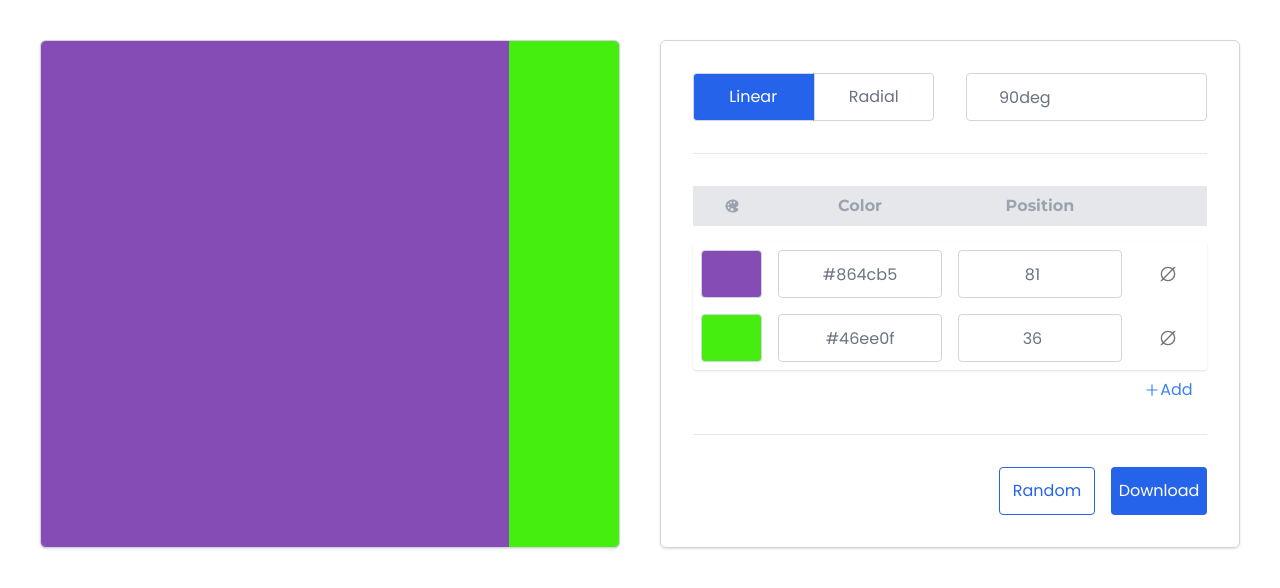
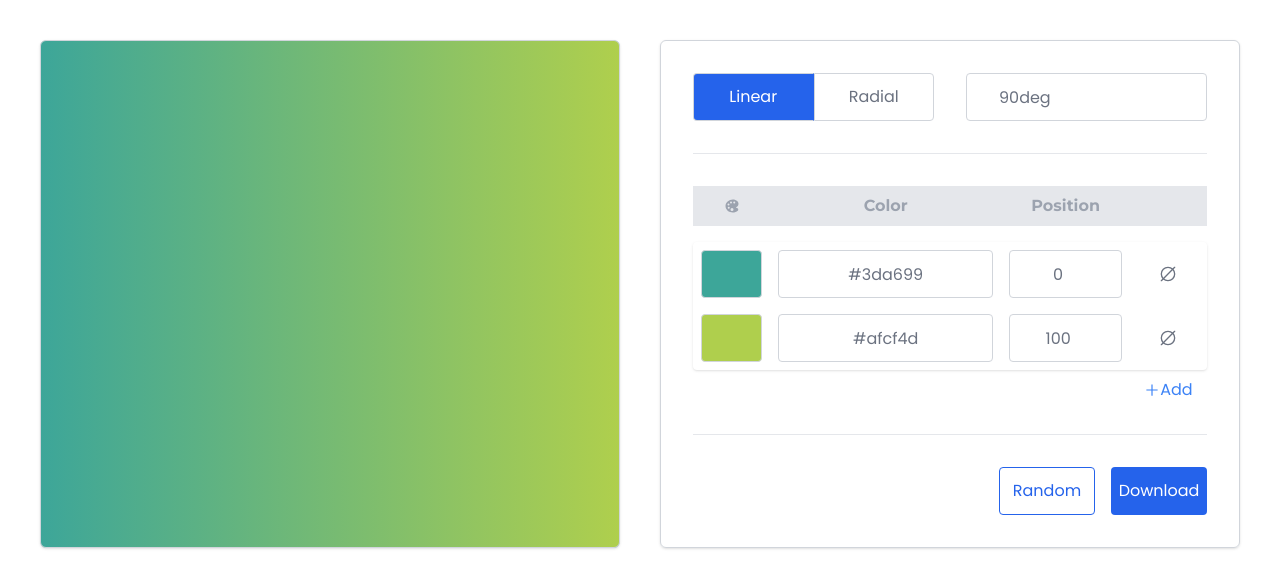
Before and after one commit to EMCSquare12/color-wave, a React (Vite) app in the folder color-wave/: page / in a window 1280 px wide. Shown: the top 588 px of the page. Built offline with nearby package versions, Linux system fonts and the light colour scheme.

Commit message:
Feat: added newColor and newPosition. Added random generator

```diff
--- a/color-wave/src/components/ColorPosition.jsx
+++ b/color-wave/src/components/ColorPosition.jsx
@@ -3,21 +3,21 @@ import ColorPicker from "react-pick-color";
 const ColorPosition = ({ propsColor, propsPosition }) => {
   const [isOpenColor, setIsOpenColor] = useState(false);
   const colorRef = useRef(null);
-  const [color, setColor] = useState("");
-  const [position, setPosition] = useState(0);
+  // const [color, setColor] = useState("");
+  // const [position, setPosition] = useState(0);
 
-  useEffect(() => {
-    const randomInt = Math.floor(Math.random() * 16777216);
-    const hexColor = "#" + randomInt.toString(16).padStart(6, "0");
-    const randomPostion = Math.floor(Math.random() * 100) + 1;
-    setPosition(randomPostion);
-    setColor(hexColor);
-  }, []);
+  // useEffect(() => {
+  //   const randomInt = Math.floor(Math.random() * 16777216);
+  //   const hexColor = "#" + randomInt.toString(16).padStart(6, "0");
+  //   const randomPostion = Math.floor(Math.random() * 100) + 1;
+  //   setPosition(randomPostion);
+  //   setColor(hexColor);
+  // }, []);
 
-  useEffect(() => {
-    propsColor(color);
-    propsPosition(position);
-  }, [color, position]);
+  // useEffect(() => {
+  //   propsColor(color);
+  //   propsPosition(position);
+  // }, [color, position]);
   useEffect(() => {
     const handleClickOutside = (event) => {
       if (colorRef.current && !colorRef.current.contains(event.target)) {
@@ -38,7 +38,7 @@ const ColorPosition = ({ propsColor, propsPosition }) => {
         className="w-[15%] h-auto flex items-center justify-center p-2 relative"
       >
         <button
-          style={{ backgroundColor: color }}
+          style={{ backgroundColor: propsColor }}
           onClick={() => setIsOpenColor(!isOpenColor)}
           className=" border-gray-300  hover:shadow md:h-12 h-10 w-full rounded focus:ring-2 border"
         ></button>
@@ -51,21 +51,21 @@ const ColorPosition = ({ propsColor, propsPosition }) => {
           </div>
         )}
       </div>
-      <div className="w-[35%] h-auto flex items-center justify-center   p-2">
+      <div className="w-[45%] h-auto flex items-center justify-center   p-2">
         <input
-          onChange={(e) => setColor(e.target.value)}
+          // onChange={(e) => setColor(e.target.value)}
           onClick={() => setIsOpenColor(true)}
-          value={color}
+          value={propsColor}
           type="text"
           className=" border-gray-300 hover:shadow focus:ring-2 text-center w-full md:h-12 h-10 border outline-none rounded text-gray-500 font-poppins text-sm md:text-base px-2 md:px-4"
         />
       </div>
-      <div className="w-[35%] h-auto flex items-center justify-center   p-2">
+      <div className="w-[25%] h-auto flex items-center justify-center   p-2">
         <input
-          value={position}
+          value={propsPosition}
           max={100}
           min={0}
-          onChange={(e) => setPosition(e.target.value)}
+          // onChange={(e) => setPosition(e.target.value)}
           type="number"
           className="hover:shadow border-gray-300 focus:ring-2 text-center w-full md:h-12 h-10 border outline-none rounded text-gray-500 font-poppins text-sm md:text-base px-2 md:px-4"
         />
--- a/color-wave/src/components/SelectionPallet.jsx
+++ b/color-wave/src/components/SelectionPallet.jsx
@@ -16,14 +16,32 @@ const SelectionPallet = ({ propsGradient, propsFirstColor }) => {
   const [color, setColor] = useState({});
   const [position, setPosition] = useState({});
 
+  const randomColor = () => {
+    const randomInt = Math.floor(Math.random() * 16777216);
+    const hexColor = "#" + randomInt.toString(16).padStart(6, "0");
+    return hexColor;
+  };
+  const randomPosition = () => {
+    return Math.floor(Math.random() * 100) + 1;
+  };
   useEffect(() => {
-    const bgGradient = `${type}-gradient(${rotation}, ${color.firstColor} ${position.firstPosition}%, ${color.secondColor} ${position.secondPosition}%)`;
+    setColor({ firstColor: randomColor(), secondColor: randomColor() });
+    setPosition({ firstPosition: 0, secondPosition: 100 });
+  }, []);
+  useEffect(() => {
+    const colorPosition0 = `${
+      color.newColor0 !== undefined ? color.newColor0 : ""
+    } ${
+      position.newPosition0 !== undefined ? position.newPosition0 + "%," : ""
+    }`;
+    const colorPosition1 = `${
+      color.newColor1 !== undefined ? color.newColor1 : ""
+    } ${
+      position.newPosition1 !== undefined ? position.newPosition1 + "%," : ""
+    }`;
+    const bgGradient = `${type}-gradient(${rotation}, ${color.firstColor} ${position.firstPosition}%, ${colorPosition0} ${colorPosition1}  ${color.secondColor} ${position.secondPosition}%)`;
     propsGradient(bgGradient);
     propsFirstColor(color.firstColor);
-
-    console.log(color);
-    console.log(position);
-    console.log(bgGradient);
   }, [color, position, type, rotation]);
 
   useEffect(() => {
@@ -36,13 +54,11 @@ const SelectionPallet = ({ propsGradient, propsFirstColor }) => {
       type === "linear" ? "linearList" : "radialList"
     ].filter((item) => item.toLowerCase().includes(rotation.toLowerCase()));
 
-    if (rotation.trim() !== undefined) {
-      setRotationList(filteredList);
-    } else {
-      setRotationList(
-        selectionList[type === "linear" ? "linearList" : "radialList"]
-      );
-    }
+    setRotationList(
+      rotation.trim() !== ""
+        ? filteredList
+        : selectionList[type === "linear" ? "linearList" : "radialList"]
+    );
   }, [type, rotation]);
 
   useEffect(() => {
@@ -70,24 +86,60 @@ const SelectionPallet = ({ propsGradient, propsFirstColor }) => {
   };
 
   const handleList = (value) => {
-    setList(value);
+    setRotaion(value);
     setToggleList(false);
   };
   const handleListChange = (value) => {
-    setList(value);
+    setRotaion(value);
     setToggleList(true);
   };
+
   const handleNewColor = () => {
-    setNewColor([...newColor, <ColorPosition />]);
+    setColor((prevState) => ({
+      ...prevState,
+      [`newColor${newColor.length}`]: randomColor(),
+    }));
+
+    setPosition((prevState) => ({
+      ...prevState,
+      [`newPosition${newColor.length}`]: newColor.length === 0 ? 30 : 70,
+    }));
+
+    setNewColor((prevState) => [
+      ...prevState,
+      <ColorPosition
+        key={prevState.length}
+        propsColor={color[`newColor${prevState.length}`]}
+        propsPosition={position[`newPosition${prevState.length}`]}
+      />,
+    ]);
   };
+
   const handleDelete = (index) => {
-    const filteredNewColor = [...newColor].filter((_, id) => id !== index);
+    const filteredNewColor = newColor.filter((_, id) => id !== index);
+
+    setColor((prevColor) => {
+      const updatedColor = { ...prevColor };
+      delete updatedColor[`newColor${index}`];
+      return updatedColor;
+    });
+
+    setPosition((prevPosition) => {
+      const updatedPosition = { ...prevPosition };
+      delete updatedPosition[`newPosition${index}`];
+      return updatedPosition;
+    });
+
     setNewColor(filteredNewColor);
   };
 
-  const handleColorPosition = (key, value) => {
-    setColor((preValue) => ({ ...preValue, [key]: value }));
-    setPosition((preValue) => ({ ...preValue, [key]: value }));
+  const handleRandom = () => {
+    const updatedColor = {};
+    for (const key in color) {
+      updatedColor[key] = randomColor();
+    }
+    console.log(updatedColor);
+    setColor(updatedColor);
   };
   return (
     <div
@@ -137,7 +189,7 @@ const SelectionPallet = ({ propsGradient, propsFirstColor }) => {
                   key={index}
                   onClick={() => handleList(item)}
                   className={`flex items-center h-10 p-2 text-sm  rounded md:h-12 hover:text-white  md:p-4 font-font-poppins md:text-base ${
-                    list === item
+                    rotation === item
                       ? "bg-blue-600 text-white"
                       : "hover:bg-blue-300 bg-white text-gray-500"
                   }`}
@@ -155,12 +207,12 @@ const SelectionPallet = ({ propsGradient, propsFirstColor }) => {
           <div className="w-[15%] h-full flex items-center justify-center ">
             <IoColorPalette className=" text-sm md:text-base text-gray-400" />
           </div>
-          <div className="w-[35%] h-full flex items-center justify-center ">
+          <div className="w-[45%] h-full flex items-center justify-center ">
             <h1 className="font-mont font-bold text-sm md:text-base text-gray-400">
               Color
             </h1>
           </div>
-          <div className="w-[35%] h-full flex items-center justify-center ">
+          <div className="w-[25%] h-full flex items-center justify-center ">
             <h1 className="font-mont font-bold text-sm md:text-base text-gray-400">
               Position
             </h1>
@@ -170,10 +222,8 @@ const SelectionPallet = ({ propsGradient, propsFirstColor }) => {
         <div className="  flex flex-col h-auto w-full shadow rounded">
           <div className="flex flex-row">
             <ColorPosition
-              propsColor={(value) => handleColorPosition("firstColor", value)}
-              propsPosition={(value) =>
-                handleColorPosition("firstPosition", value)
-              }
+              propsColor={color.firstColor}
+              propsPosition={position.firstPosition}
             />
             <div className="w-[15%] h-auto flex items-center justify-center p-2">
               <LuCircleSlash2 className="text-gray-500 text-sm md:text-base cursor-not-allowed" />
@@ -181,10 +231,8 @@ const SelectionPallet = ({ propsGradient, propsFirstColor }) => {
           </div>
           <div className="flex flex-row">
             <ColorPosition
-              propsColor={(value) => handleColorPosition("secondColor", value)}
-              propsPosition={(value) =>
-                handleColorPosition("secondPosition", value)
-              }
+              propsColor={color.secondColor}
+              propsPosition={position.secondPosition}
             />
             <div className="w-[15%] h-auto flex items-center justify-center p-2">
               <LuCircleSlash2 className="text-gray-500 text-sm md:text-base cursor-not-allowed" />
@@ -218,7 +266,10 @@ const SelectionPallet = ({ propsGradient, propsFirstColor }) => {
       </div>
       <hr />
       <div className="flex justify-end items-center w-full gap-4 ">
-        <button className="h-10 md:h-12 w-24 rounded bg-white border-blue-600 border text-blue-600 font-poppins text-sm md:text-base focus:ring-2 hover:text-blue-700 hover:border-blue-700 hover:shadow">
+        <button
+          onClick={handleRandom}
+          className="h-10 md:h-12 w-24 rounded bg-white border-blue-600 border text-blue-600 font-poppins text-sm md:text-base focus:ring-2 hover:text-blue-700 hover:border-blue-700 hover:shadow"
+        >
           Random
         </button>
         <button className="h-10 md:h-12 w-24 rounded bg-blue-600 text-white font-poppins text-sm md:text-base hover:bg-blue-700 hover:shadow focus:ring-2">
```
